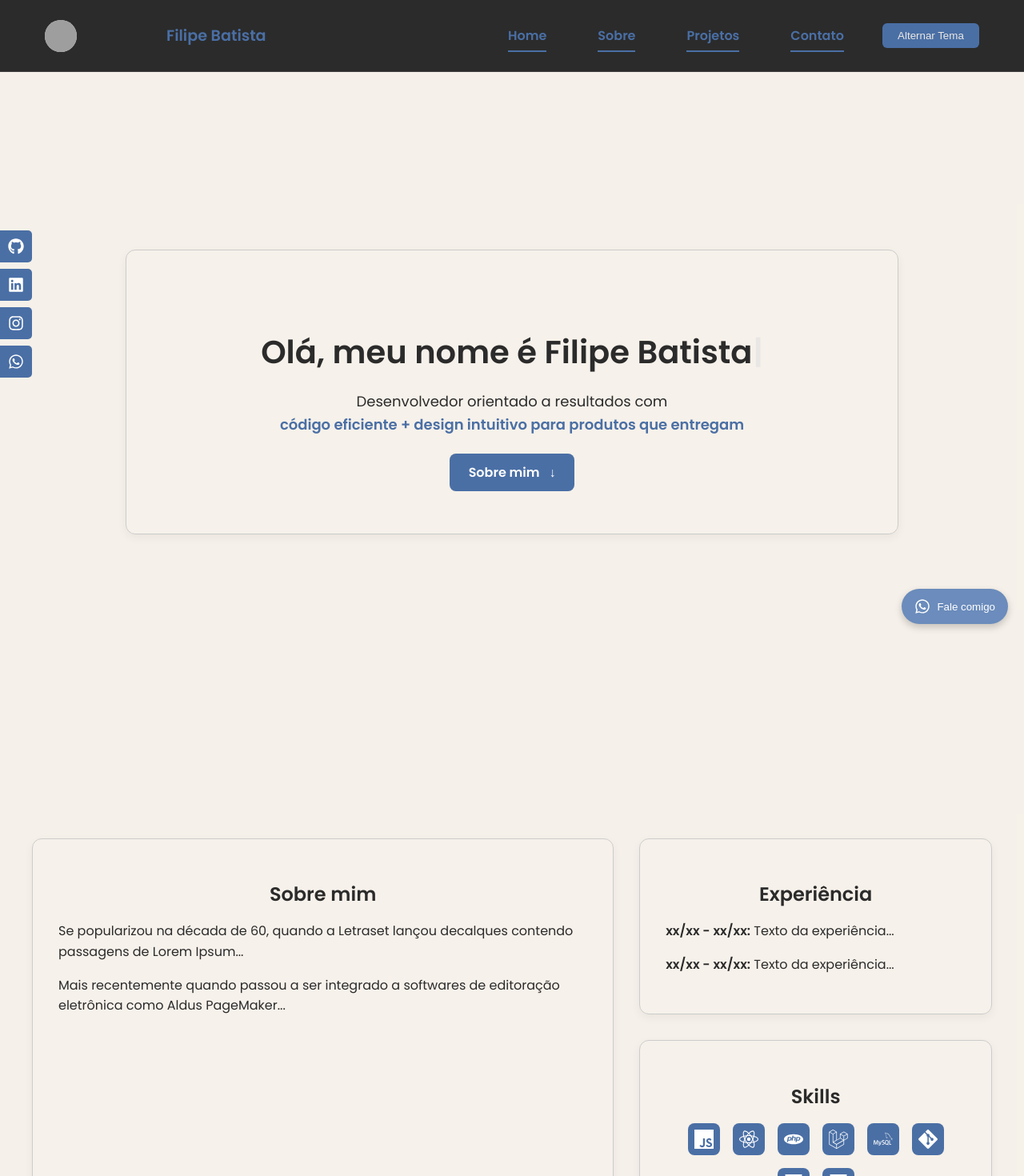
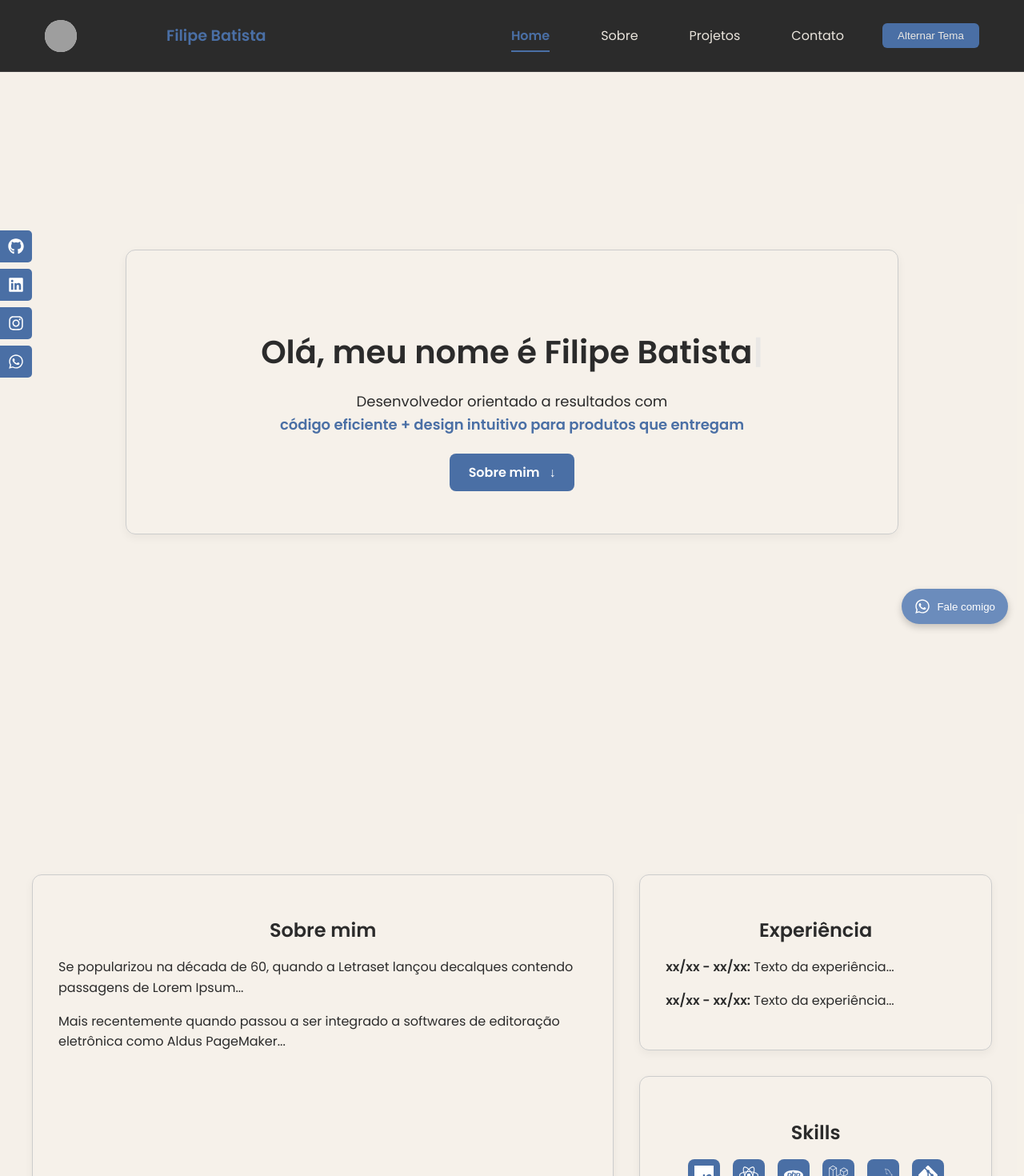
Before and after one commit to FilipeBPDev/portfolio, a React (Vite) app: page / in a window 1280 px wide. Shown: the top 1470 px of the page at 80% size. Built offline with nearby package versions, Linux system fonts and the light colour scheme; grey boxes are pictures that could not be loaded.

Commit message:
improvement/scroll suave entre seções

```diff
--- a/src/App.css
+++ b/src/App.css
@@ -5,6 +5,8 @@ body {
   scroll-behavior: smooth;
   overflow-x: hidden;
 }
+
+
 
 #root {
   max-width: 1280px;
@@ -59,4 +61,5 @@ body {
   align-items: center;
   justify-content: center;
   scroll-snap-align: start;
+  scroll-margin-top: 80px;
 }
--- a/src/App.jsx
+++ b/src/App.jsx
@@ -28,16 +28,16 @@ return (
     <SocialSidebar />
     <ContactButton />
 
-    <div id="home" className="section">
+    <div id="#home" className="section">
         <Home />
     </div>
-    <div id="sobre" className="section">
+    <div id="#sobre" className="section">
         <About />
     </div>
-    <div id="projetos" className="section">
+    <div id="#projetos" className="section">
         <Projects />
     </div>
-    <div id="contato" className="section">
+    <div id="#contato" className="section">
         <Contact />
     </div>
 
--- a/src/components/Navbar/Navbar.jsx
+++ b/src/components/Navbar/Navbar.jsx
@@ -1,8 +1,9 @@
 import { NavLink } from "react-router-dom";
-import { useEffect } from "react";
+import { useEffect, useState } from "react";
 import styles from "./Navbar.module.css";
 
 export default function Navbar() {
+
 // Função para alternar tema
 const toggleTheme = () => {
 const current = document.documentElement.getAttribute("data-theme");
@@ -17,6 +18,34 @@ export default function Navbar() {
 document.documentElement.setAttribute("data-theme", savedTheme);
 }, []);
 
+const [activeSection, setActiveSection] = useState("home");
+
+// Função para detectar a seção visível
+useEffect(() => {
+const handleScroll = () => {
+const sections = ['home', 'sobre', 'projetos', 'contato'];
+const scrollPosition = window.scrollY + 100;
+
+for (const section of sections) {
+const element = document.getElementById(section);
+if (element) {
+const offsetTop = element.offsetTop;
+const offsetHeight = element.offsetHeight;
+
+if (scrollPosition >= offsetTop && scrollPosition < offsetTop + offsetHeight) { setActiveSection(section); break; } } }
+    }; window.addEventListener('scroll', handleScroll); return ()=> window.removeEventListener('scroll', handleScroll);
+    }, []);
+
+    // ... (mantenha seu toggleTheme e useEffect do tema)
+    const handleSmoothScroll = (e, sectionId) => {
+    e.preventDefault(); // Importante para evitar o "salto"
+    document.getElementById(sectionId)?.scrollIntoView({
+    behavior: 'smooth'
+    });
+    };
+
+
+
     return (
     <nav className={styles.navbar}>
         {/* Lado esquerdo - Logo/Nome */}
@@ -27,33 +56,28 @@ export default function Navbar() {
             <div className={styles.name}>Filipe Batista</div>
         </div>
 
-      {/* Lado direito - Links e botão */}
         <div className={styles.rightSection}>
             <div className={styles.navLinks}>
-          <NavLink
-            to="#home"
-            className={({ isActive }) => isActive ? styles.active : undefined}
+                <a href="#sobre" onClick={(e)=> handleSmoothScroll(e, 'home')}
+                    className={activeSection === 'home' ? styles.active : undefined}
                     >
                     Home
-          </NavLink>
-          <NavLink
-            to="#sobre"
-            className={({ isActive }) => isActive ? styles.active : undefined}
+                </a>
+                <a href="#sobre" onClick={(e)=> handleSmoothScroll(e, 'sobre')}
+                    className={activeSection === 'sobre' ? styles.active : undefined}
                     >
                     Sobre
-          </NavLink>
-          <NavLink
-            to="#projetos"
-            className={({ isActive }) => isActive ? styles.active : undefined}
+                </a>
+                <a href="#projetos" onClick={(e)=> handleSmoothScroll(e, 'projetos')}
+                    className={activeSection === 'projetos' ? styles.active : undefined}
                     >
                     Projetos
-          </NavLink>
-          <NavLink
-            to="#contato"
-            className={({ isActive }) => isActive ? styles.active : undefined}
+                </a>
+                <a href="#contato" onClick={(e)=> handleSmoothScroll(e, 'contatos')}
+                    className={activeSection === 'contato' ? styles.active : undefined}
                     >
                     Contato
-          </NavLink>
+                </a>
             </div>
 
             <button onClick={toggleTheme} className={styles.themeToggle}>
--- a/src/pages/About/About.jsx
+++ b/src/pages/About/About.jsx
@@ -26,7 +26,7 @@ export default function Sobre() {
 
 
   return (
-    <main className={styles.container}>
+    <main id="sobre" className={`${styles.container} ${styles.sobreSection}`}>
       <div className={styles.wrapper}>
         {/* Coluna Esquerda */}
         <section className={styles.leftBox}>
--- a/src/pages/About/About.module.css
+++ b/src/pages/About/About.module.css
@@ -1,3 +1,6 @@
+.sobreSection {
+  scroll-margin-top: 120px;
+}
 .container {
   background-color: var(--color-bg);
   color: var(--color-text);
@@ -20,6 +23,7 @@
   max-width: 1200px;
   width: 100%;
   flex-wrap: wrap;
+  margin-top: 90px;
 }
 
 .leftBox {
--- a/src/pages/Home/Home.jsx
+++ b/src/pages/Home/Home.jsx
@@ -4,8 +4,7 @@ import styles from './Home.module.css';
 export default function Home() {
 
 return (
-<main className={styles.container}>
-    {/* Hero Section */}
+<main id="home" className={styles.container}>
     <section className={styles.hero}>
         <div className={styles.heroBox}>
             <h1>
```
Lines whose indentation alone changed are shown as unchanged.
